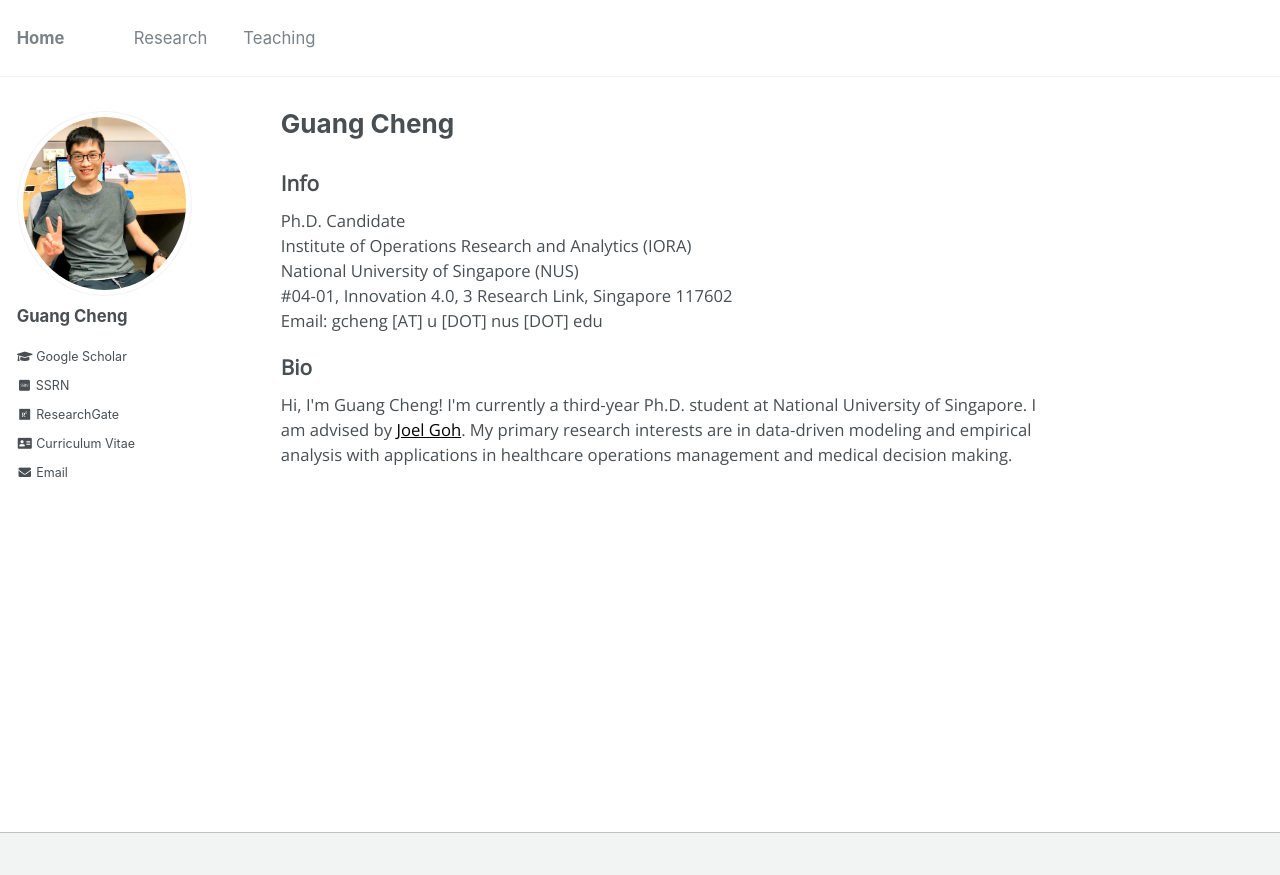
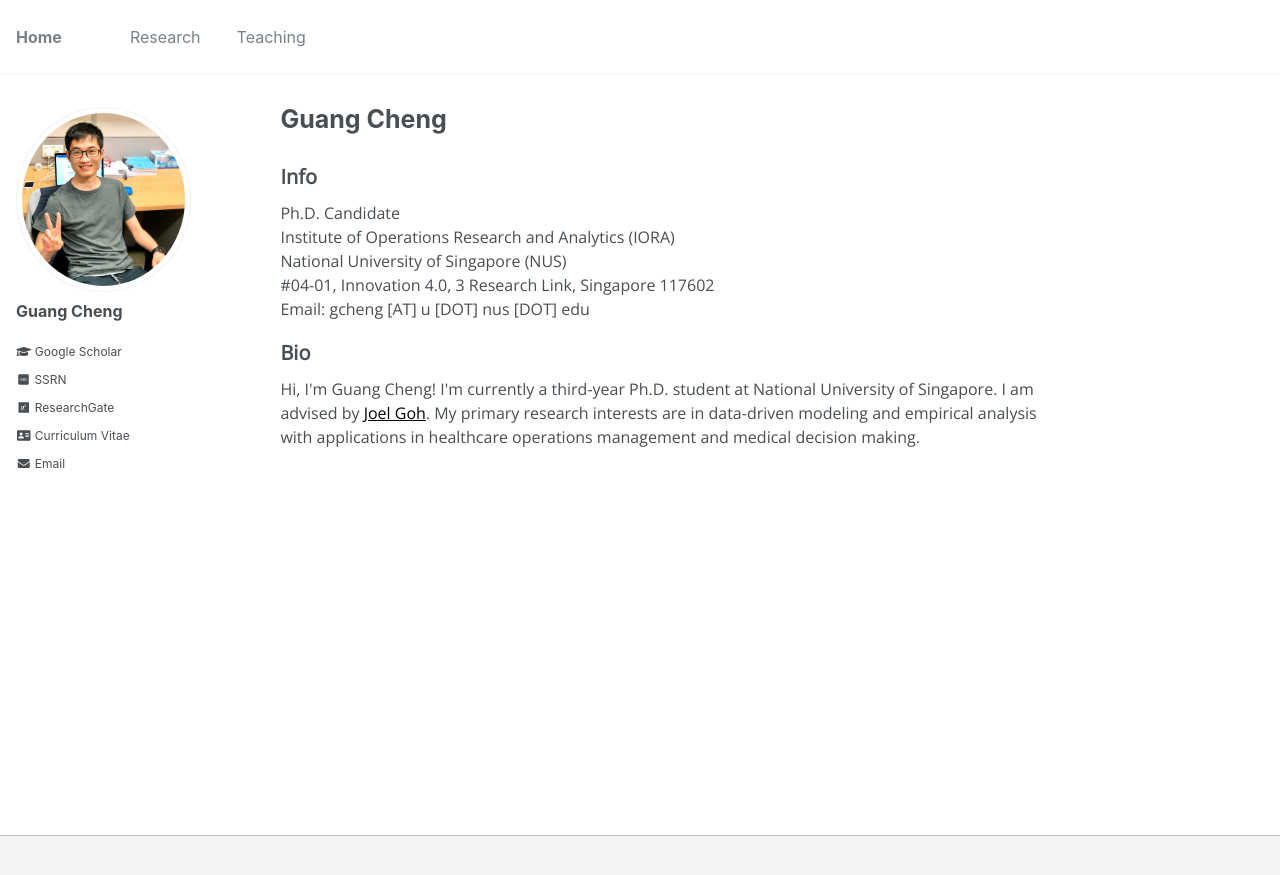
Before and after one commit to gcheng-nus/gcheng-nus.github.io, a Jekyll site: the page built from _pages/about.md, in a window 1280 px wide. Shown: the top 875 px of the page. Built offline with Jekyll 4.4.1, drawn with Linux system fonts in a browser that asks for light colours; some web fonts are replaced.

Commit message:
change font

```diff
--- a/_pages/about.md
+++ b/_pages/about.md
@@ -12,7 +12,7 @@ redirect_from:
 @import url('https://fonts.googleapis.com/css2?family=Open+Sans&display=swap');
 </style>
 <!-- <body style="font-family: sans-serif; font-size: 9pt;"> -->
-<body style="font-family: Open Sans; font-style: light; font-size: 12.5pt;">
+<body style="font-family: Open Sans; font-style: light; font-size: 12pt;">
 <!-- <body> -->
 
 <h2 style="margin-top: 1em;">Info</h2>
```
